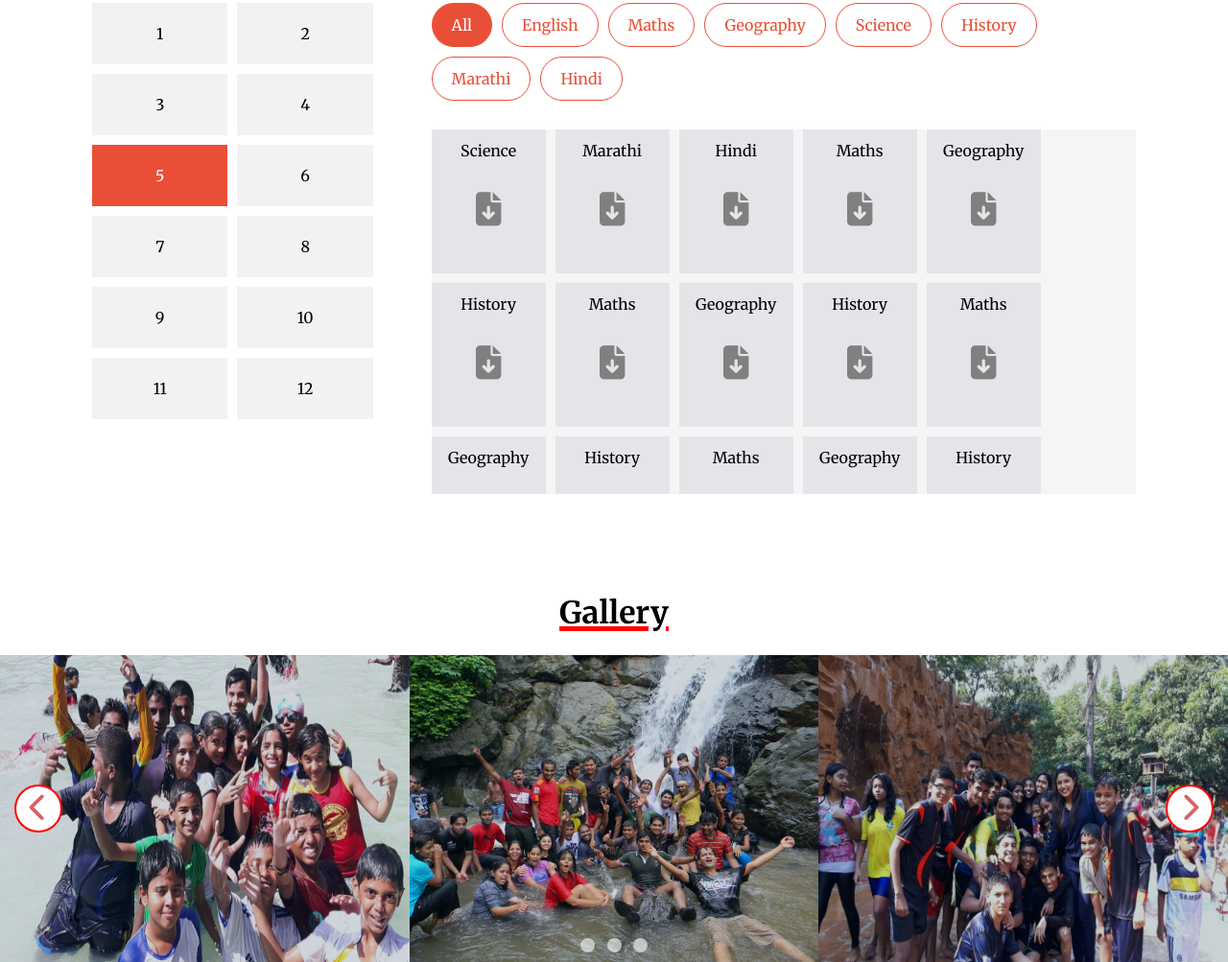
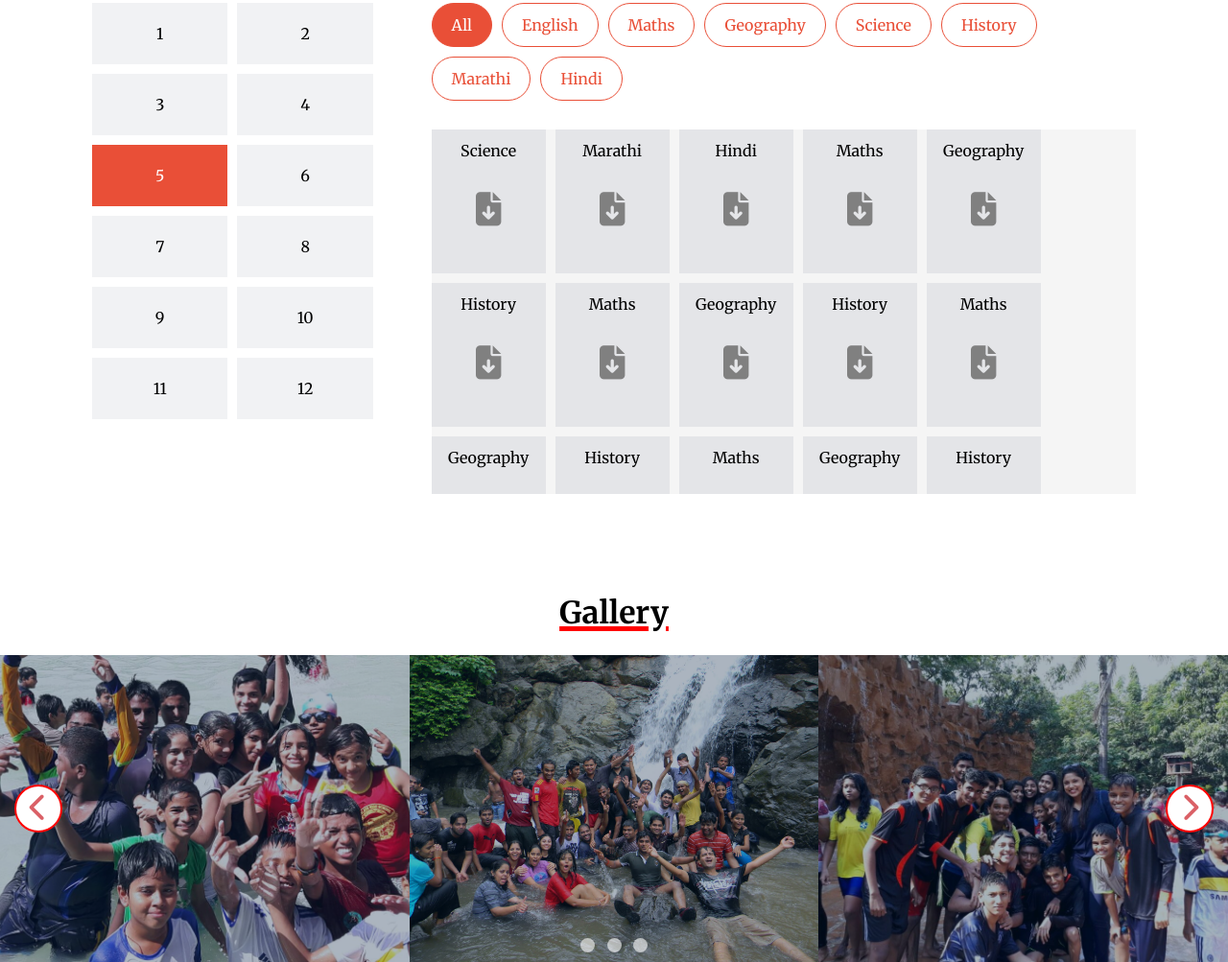
Before and after one commit to vinit-churi/rahul-coaching-classes-website, a plain HTML site: page index.html in a window 1280 px wide. Shown: the part 1636-2639 px from the top of the page at 96% size. Drawn offline with Linux system fonts and the light colour scheme.

Commit message:
made some changes to gallery

```diff
--- a/styles.css
+++ b/styles.css
@@ -494,7 +494,8 @@ nav{
 }
 .gallery .imgs-container img{
   height: 100%;
-  width: auto;
+  width: 100%;
+  object-fit: cover;
 }
 .gallery .imgs-container .img-container::after{
   content: "";
@@ -503,7 +504,7 @@ nav{
   right: 0;
   bottom:0;
   left: 0;
-  background-color: #001d3d30;
+  background-color: #001d3d54;
 }
 /* available font colors */
 .color-viewer{
```
